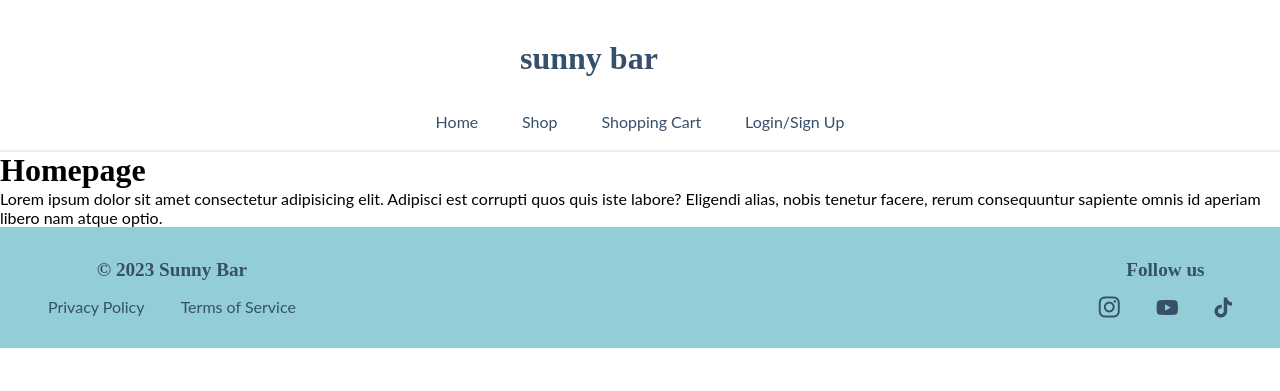
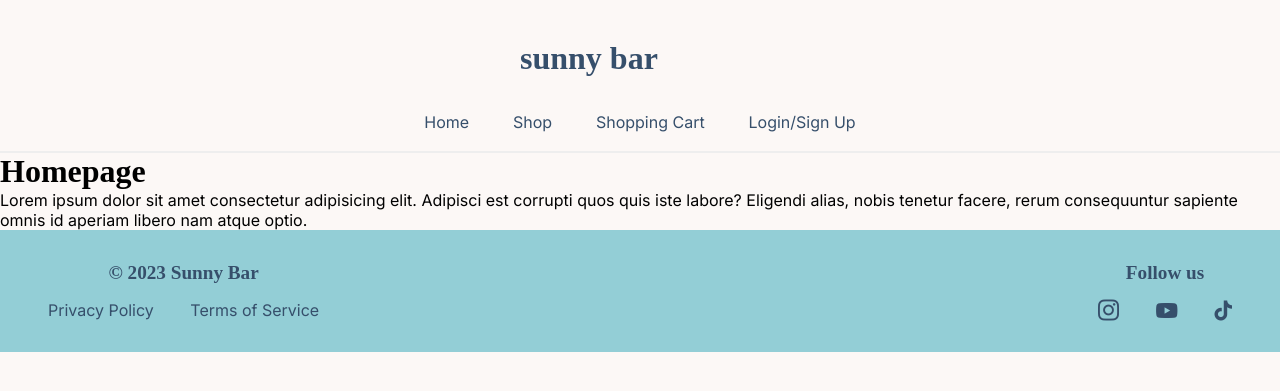
Before and after one commit to connniew/sunny-bar, a PHP site: page /home.php in a window 1280 px wide. Shown: the top 391 px of the page. Run offline with PHP 8.4, Linux system fonts and the light colour scheme; some libraries are stand-ins or nearby versions; some web fonts are replaced.

Commit message:
Changed font and background color

```diff
--- a/styles/global.css
+++ b/styles/global.css
@@ -2,11 +2,13 @@
     box-sizing: border-box;
     margin: 0;
     padding: 0;
+    font-family: 'Inter', sans-serif;
+    /* font-family: 'Merriweather', serif; */
 }
 
 body {
+    background-color: #fcf8f6;
     font-size: 16px;
-    font-family: 'Lato', sans-serif;
 }
 
 li {
```
